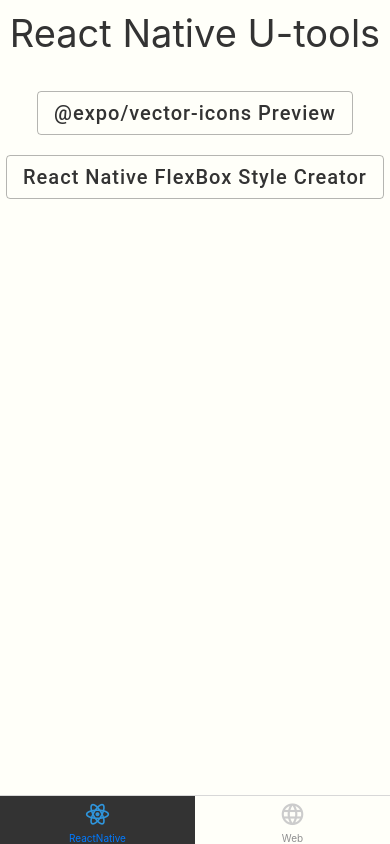
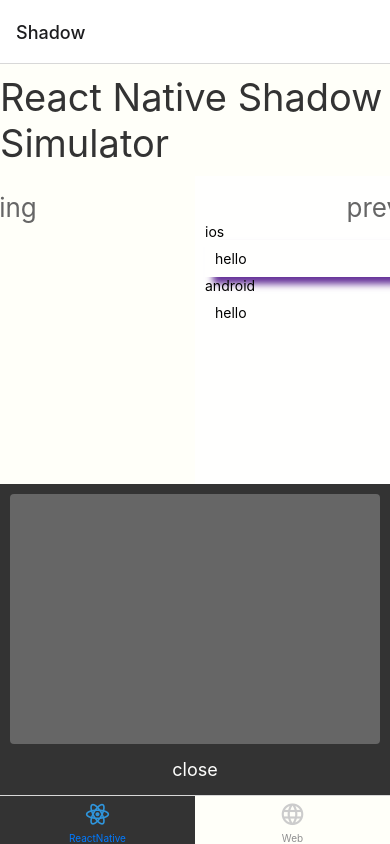
Before and after one commit to kakukakug/u-tools, a React Native app: screen /Shadow in a window 390 px wide. Built offline with nearby package versions, Linux system fonts and the light colour scheme.

Commit message:
fix: wip

```diff
--- a/src/04_external/components/05_pages/HomeScreen/index.tsx
+++ b/src/04_external/components/05_pages/HomeScreen/index.tsx
@@ -35,6 +35,9 @@
   const goIcons = () => {
     navigation.navigate("Icons");
   };
+  const goShadowStyle= () => {
+    navigation.navigate("Shadow");
+  };
   return (
     <View style={styles.container}>
       <View style={styles.title}>
@@ -53,6 +56,15 @@
           </Button>
           <Button
             uppercase={false}
+            onPress={goShadowStyle}
+            mode="outlined"
+            style={styles.linkButton}>
+            <Text style={styles.buttonText}>
+              React Native Shadow Simulator
+            </Text>
+          </Button>
+          <Button
+            uppercase={false}
             onPress={goFlexPreview}
             mode="outlined"
             style={styles.linkButton}>
--- /dev/null
+++ b/src/04_external/components/05_pages/ShadowStyleScreen/index.tsx
@@ -0,0 +1,110 @@
+import React, { useState, useEffect } from "react";
+import { ScrollView, StyleSheet, Text, View } from "react-native";
+
+import { Colors } from "../../../styles/Colors";
+
+import { Console } from "../../01_atoms/Console";
+import { PageTitle } from "../../01_atoms/PageTitle";
+
+const styles = StyleSheet.create({
+  container: {
+    flex: 1,
+    backgroundColor: Colors.background,
+  },
+  scrollContainer: {
+    flex: 1,
+  },
+  contentContainer: {
+    flex: 1,
+    alignItems: "center",
+  },
+  main: {
+    flex: 1,
+    flexDirection: "row",
+  },
+  settingContainer: {
+    padding: 10,
+    width: 400,
+  },
+  previewContainer: {
+    padding: 10,
+    width: 400,
+    backgroundColor: Colors.white,
+  },
+  subTitleText: {
+    fontSize: 26,
+    color: Colors.icon,
+    textAlign: "center",
+    paddingTop: 6,
+  },
+  previewBox: {
+    backgroundColor: Colors.white,
+    padding: 10,
+  },
+});
+export const ShadowStyleScreen = () => {
+  const [elevation, setElevation] = useState(4);
+  const [shadowColor, setShadowColor] = useState("#639");
+  const [shadowOffsetX, setShadowOffsetX] = useState(8);
+  const [shadowOffsetY, setShadowOffsetY] = useState(7);
+  const [shadowOpacity, setShadowOpacity] = useState(1);
+  const [shadowRadius, setShadowRadius] = useState(7);
+
+  return (
+    <View style={styles.container}>
+      <ScrollView
+        style={styles.scrollContainer}
+        contentContainerStyle={styles.contentContainer}>
+        <PageTitle title="React Native Shadow Simulator" />
+        <View style={styles.main}>
+          <View style={styles.settingContainer}>
+            <Text style={styles.subTitleText}>setting</Text>
+            <View>
+              <Text>ios</Text>
+              <View>
+                <Text>shadow</Text>
+              </View>
+              <View>
+                <Text>shadow</Text>
+              </View>
+            </View>
+            <View>
+              <Text>android</Text>
+              <View>
+                <Text>elevetion</Text>
+              </View>
+            </View>
+          </View>
+          <View style={styles.previewContainer}>
+            <Text style={styles.subTitleText}>preview</Text>
+            <View>
+              <Text>ios</Text>
+              <View
+                style={[
+                  styles.previewBox,
+                  {
+                    shadowColor: shadowColor,
+                    shadowOffset: {
+                      width: shadowOffsetX,
+                      height: shadowOffsetY,
+                    },
+                    shadowOpacity: shadowOpacity,
+                    shadowRadius: shadowRadius,
+                  },
+                ]}>
+                <Text>hello</Text>
+              </View>
+            </View>
+            <View>
+              <Text>android</Text>
+              <View style={[styles.previewBox, { elevation: elevation }]}>
+                <Text>hello</Text>
+              </View>
+            </View>
+          </View>
+        </View>
+      </ScrollView>
+      <Console consoleText={""} />
+    </View>
+  );
+};
--- a/src/04_external/navigation/MainTabNavigator.tsx
+++ b/src/04_external/navigation/MainTabNavigator.tsx
@@ -1,10 +1,12 @@
 import React from "react";
 import { createStackNavigator } from "@react-navigation/stack";
 import { createBottomTabNavigator } from "@react-navigation/bottom-tabs";
+import { createDrawerNavigator } from "@react-navigation/drawer";
 
 import { TabBarIcon } from "../components/01_atoms/TabBarIcon";
 import { HomeScreen } from "../components/05_pages/HomeScreen";
 import { IconsScreen } from "../components/05_pages/IconsScreen";
+import { ShadowStyleScreen } from "../components/05_pages/ShadowStyleScreen";
 import { FlexPreviewScreen } from "../components/05_pages/FlexPreviewScreen";
 import { WebScreen } from "../components/05_pages/WebScreen";
 import { SampleImageScreen } from "../components/05_pages/SampleImageScreen";
@@ -14,17 +16,34 @@
 
 import { Colors } from "../styles/Colors";
 
+const Drawer = createDrawerNavigator();
+
 const Stack = createStackNavigator();
 
+function HomeDrawer() {
+  const headerOption = {
+    title: "React Native U-tools",
+  };
+  return (
+    <Drawer.Navigator>
+      <Drawer.Screen
+        name="ReactNativeHome"
+        component={HomeScreen}
+        options={headerOption}
+      />
+    </Drawer.Navigator>
+  );
+}
 function ReactNativeStack() {
   const headerOption = {
     headerShown: false,
   };
   return (
     <Stack.Navigator>
+      <Stack.Screen name="Shadow" component={ShadowStyleScreen} />
       <Stack.Screen
-        name="ReactNativeHome"
-        component={HomeScreen}
+        name="ReactNativeDrawer"
+        component={HomeDrawer}
         options={headerOption}
       />
       <Stack.Screen name="Icons" component={IconsScreen} />
```
Also changed, not shown: src/04_external/navigation/AppNavigator.tsx (+12 -1 lines), 1 other file (tests, documents, lock files or other folders).
